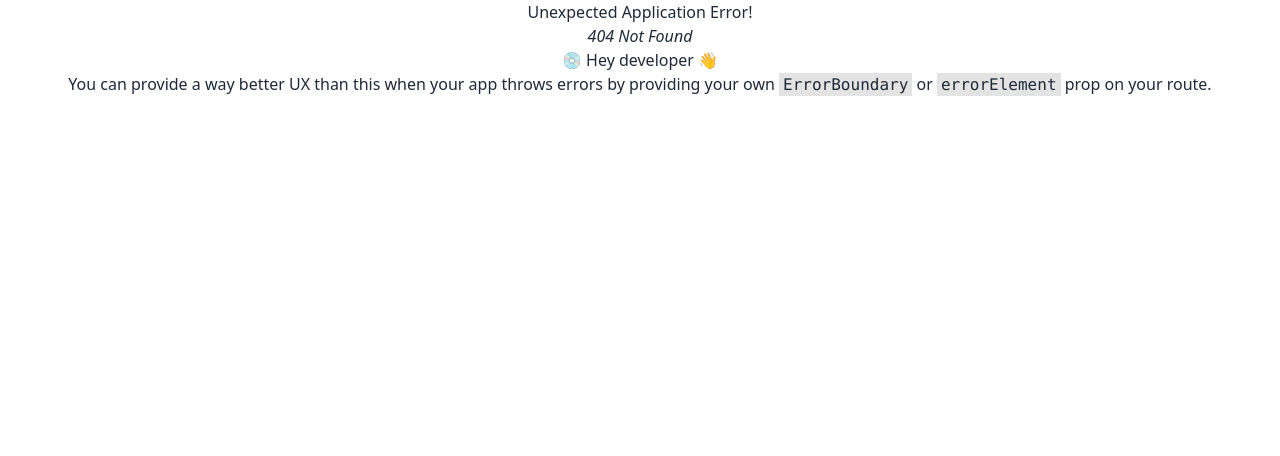
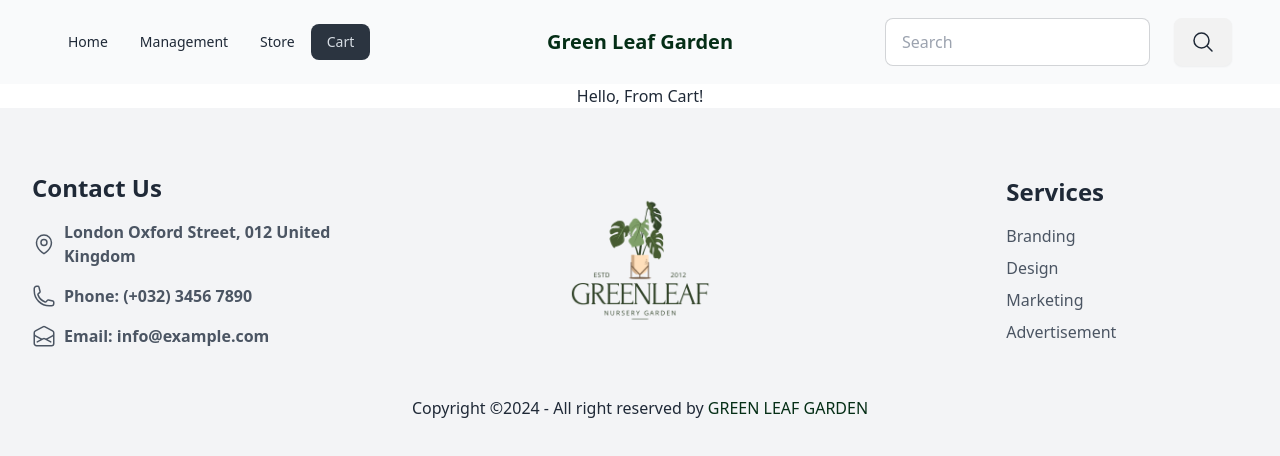
Before and after one commit to hrhabib07/green-leaf-garden-frontend, a React (Vite) app: page /cart in a window 1280 px wide. Before the commit this address had no page. Shown: the top 456 px of the page. Built offline with nearby package versions, Linux system fonts and the light colour scheme.

Commit message:
car created and layout analysis completed

```diff
--- a/src/components/navbar/navbar.tsx
+++ b/src/components/navbar/navbar.tsx
@@ -22,7 +22,9 @@ const Navbar = () => {
               </NavLink>
             </li>
             <li>
-              <a>About</a>
+              <NavLink to="/cart">
+                <a>Cart</a>
+              </NavLink>
             </li>
           </ul>
         </div>
--- a/src/pages/CartPage.tsx
+++ b/src/pages/CartPage.tsx
@@ -1,7 +1,13 @@
+import Cart from "../components/cart/Cart";
+import Footer from "../components/footer/Footer";
+import Navbar from "../components/navbar/navbar";
+
 const CartPage = () => {
   return (
     <div>
-      <h1>Hello, From CartPage!</h1>
+      <Navbar></Navbar>
+      <Cart></Cart>
+      <Footer></Footer>
     </div>
   );
 };
--- a/src/redux/api/baseApi.ts
+++ b/src/redux/api/baseApi.ts
@@ -25,6 +25,7 @@ export const baseApi = createApi({
         body: product,
       }),
     }),
+
     deleteProduct: builder.mutation({
       query: (id) => ({
         url: `products/${id}`,
--- a/src/routes/routes.tsx
+++ b/src/routes/routes.tsx
@@ -2,6 +2,7 @@ import { createBrowserRouter } from "react-router-dom";
 import App from "../App";
 import ProductManagement from "../pages/ProductManagement";
 import AllProducts from "../pages/AllProducts";
+import CartPage from "../pages/CartPage";
 
 export const router = createBrowserRouter([
   {
@@ -17,4 +18,8 @@ export const router = createBrowserRouter([
     path: "/products",
     element: <AllProducts></AllProducts>,
   },
+  {
+    path: "/cart",
+    element: <CartPage></CartPage>,
+  },
 ]);
```
Also changed, not shown: src/components/cart/CartItem.tsx (added), src/components/cart/CartSummary.tsx (added).
